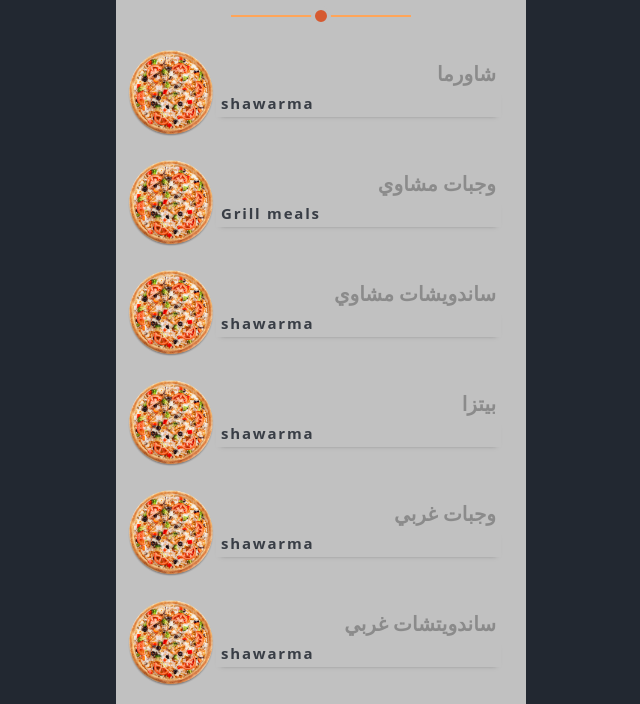
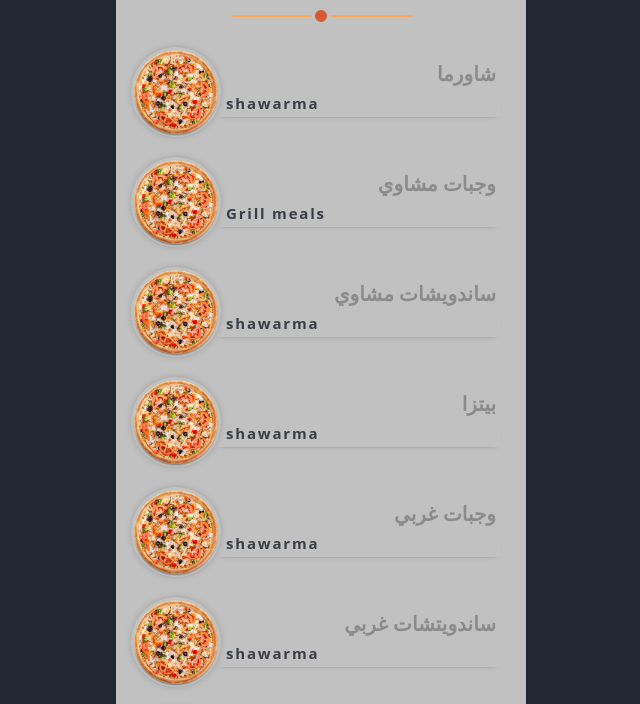
Before and after one commit to adhamziad99/menu, a plain HTML site: page index.html in a window 1280 px wide. Shown: the part 93-797 px from the top of the page, without its empty margins (319-959 px from the left). Drawn offline with Linux system fonts and the light colour scheme.

Commit message:
Update style.css

```diff
--- a/css/style.css
+++ b/css/style.css
@@ -156,7 +156,9 @@ svg {
 {
     width: 90px;
     height: 90px;
+    box-shadow: var(--box-sh);
     border-radius: 50%;
+    margin-right: -5px;
 }
 .conteaner .home .card1 .titel1
 {
@@ -167,6 +169,13 @@ svg {
     padding:5px;
     /* background-color: rgba(0, 0, 0, 0.05); */
     color: #8b8b8b;
+    display: flex;
+    align-items: center;
+    justify-content: space-between;
+}
+.conteaner .home .card1 .titel1 div
+{
+    margin-top: -30px;
 }
 .conteaner .home .card1 .titel2
 {
@@ -174,6 +183,7 @@ svg {
     text-align: left;
     font-size: 15px;
     padding: 5px;
+    padding-left: 10px;
     box-shadow: var(--box-sh2);
     letter-spacing: 1.8px;
     color: var(--color3);
```
